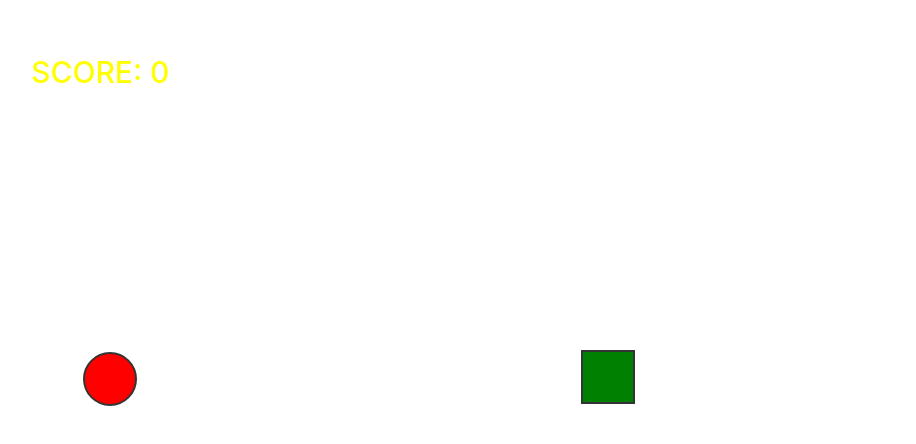
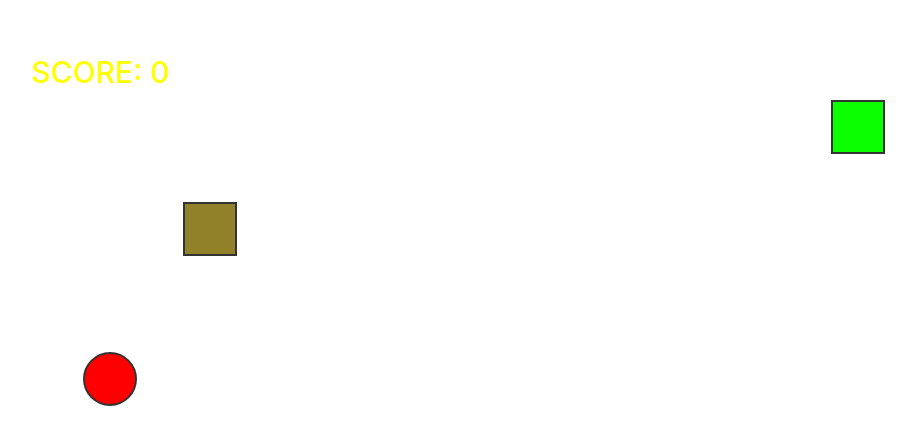
Before and after one commit to MicahEhrlich/snake-react, a React (Vite) app: page / in a window 1280 px wide. Shown: the top 444 px of the page, without its empty margins (69-985 px from the left). Built offline with nearby package versions, Linux system fonts and the light colour scheme.

Commit message:
improved code + divided to files + added obstacle collision

```diff
--- /dev/null
+++ b/src/components/Game.styles.ts
@@ -0,0 +1,51 @@
+import styled from "styled-components";
+
+export const Food = styled.div<{ $left: number; $top: number }>`
+  width: 50px;
+  height: 50px;
+  border-radius: 50%;
+  background: #ff0000;
+  border: 2px solid #333;
+  position: fixed;
+  margin: 2px;
+  left: ${(props: { $left: number }) => props.$left * 50}px;
+  top: ${(props: { $top: number }) => props.$top * 50}px;
+`;
+
+export const Obstacle = styled.div<{ $left: number; $top: number }>`
+  width: 50px;
+  height: 50px;
+  background: #918129;
+  border: 2px solid #333;
+  position: fixed;
+  margin: 2px;
+  left: ${(props: { $left: number }) => props.$left * 50}px;
+  top: ${(props: { $top: number }) => props.$top * 50}px;
+`;
+
+export const SnakePart = styled.div<{ part: { x: number; y: number } }>`
+  position: absolute;
+  top: ${(props) => props.part.y * 50}px;
+  left: ${(props) => props.part.x * 50}px;
+  width: 50px;
+  height: 50px;
+  background: #0CFF00;
+  border: 2px solid #333;
+`;
+
+export const ScoreBoard = styled.div`
+  position: absolute;
+  top: 50px;
+  left: 100px;
+  font-weight: 500;
+  font-size: 30px;
+  color: yellow;
+`;
+
+export const GameOver = styled.div`
+  font-weight: 600;
+  font-size: 70px;
+  color: red;
+  top: 50%;
+  left: 50%;
+`;
--- a/src/components/Game.tsx
+++ b/src/components/Game.tsx
@@ -1,88 +1,44 @@
 import { useEffect, useState } from "react";
-import styled from 'styled-components';
+import {
+  generateRandomPosition,
+  isSnakeSelfCollide,
+  setRandomItemPosition,
+} from "../utils/helpers";
+import { GameOver, ScoreBoard, Food, SnakePart, Obstacle } from "./Game.styles";
 
 const GAME_SPEED = 200;
 
-type SnakePart = {
+const defaultStartPosition = { x: 18, y: 8 };
+
+const defaultObstaclePosition = { x: 5, y: 4 };
+
+type GamePosition = {
   x: number;
   y: number;
-}
+};
 
 const enum DIRECTION {
-    UP = 'up',
-    DOWN = 'down',
-    LEFT = 'left',
-    RIGHT = 'right'
-}
-
-const Food = styled.div<{ $left: number; $top: number }>`
-    width: 50px;
-    height: 50px;
-    border-radius: 50%;
-    background: #ff0000;
-    border: 2px solid #333;
-    position: fixed;
-    margin: 2px;
-    left: ${(props: { $left: number; }) => props.$left * 50}px;
-    top: ${(props: { $top: number; }) => props.$top * 50}px;
-`;
-
-const SnakePart = styled.div<{ part: { x: number, y: number } }>`
-    position: absolute;
-    top: ${props => props.part.y * 50}px;
-    left: ${props => props.part.x * 50}px;
-    width: 50px;
-    height: 50px;
-    background: green;
-    border: 2px solid #333;
-`;
-
-const ScoreBoard = styled.div`
-    position: absolute;
-    top: 50px;
-    left: 100px;
-    font-weight: 500;
-    font-size: 30px;
-    color: yellow;
-`;
-
-const GameOver = styled.div`
-    font-weight: 600;
-    font-size: 70px;
-    color: red;
-    top: 50%;
-    left: 50%;
-`;
-
-const generateRandomPosition = () => {
-    const x = Math.floor(Math.random() * 10 + 2);
-    const y = Math.floor(Math.random() * 10 + 2);
-
-    return { x, y };
+  UP = "up",
+  DOWN = "down",
+  LEFT = "left",
+  RIGHT = "right",
 }
 
 export const Game = () => {
-    const [direction, setDirection] = useState(DIRECTION.UP);
-    const [left, setLeft] = useState(200);
-    const [bottom, setBottom] = useState(200);
-    const [snakeParts, setSnakeParts] = useState([{ x: 13, y: 13 }]);
-    const [food, setFood] = useState(generateRandomPosition());
+  const [direction, setDirection] = useState<DIRECTION>(DIRECTION.UP);
+  const [snakeParts, setSnakeParts] = useState<GamePosition[]>([
+    defaultStartPosition,
+  ]);
+  const [food, setFood] = useState<GamePosition>(generateRandomPosition());
   const [score, setScore] = useState(0);
   const [gameOver, setGameOver] = useState(false);
 
   useEffect(() => {
     const interval = setInterval(() => {
       if (!gameOver) {
+        const head = { ...snakeParts[0] };
         switch (direction) {
           default:
-                    case DIRECTION.UP: setBottom((bottom) => bottom + 50); break;
-                    case DIRECTION.DOWN: setBottom((bottom) => bottom - 50); break;
-                    case DIRECTION.LEFT: setLeft((left) => left - 50); break;
-                    case DIRECTION.RIGHT: setLeft((left) => left + 50); break;
-                }
-
-                const head = { ...snakeParts[0] };
-                switch (direction) {
           case DIRECTION.UP:
             head.y--;
             break;
@@ -95,93 +51,62 @@ export const Game = () => {
           case DIRECTION.RIGHT:
             head.x++;
             break;
-                    default:
-                        break;
         }
-
         const updatedSnake = [head, ...snakeParts.slice(0, -1)];
         setSnakeParts(updatedSnake);
       }
-        }, Math.max(GAME_SPEED - score, 30))
-        return () => { clearInterval(interval); }
-    }, [direction, snakeParts])
+    }, Math.max(GAME_SPEED - score / 2, 30));
+    return () => {
+      clearInterval(interval);
+    };
+  }, [direction, snakeParts, gameOver, score]);
 
   useEffect(() => {
-        checkCollision()
-        if (direction === DIRECTION.UP && bottom > window.innerHeight) {
-            setBottom(0);
-        }
-        else if (direction === DIRECTION.DOWN && bottom < 0) {
-            setBottom(window.innerHeight);
-        }
-        else if (direction === DIRECTION.RIGHT && left > window.innerWidth) {
-            setLeft(0);
-        }
-        else if (direction === DIRECTION.LEFT && left < 0) {
-            setLeft(window.innerWidth);
-        }
-
+    checkCollision();
     snakeParts.forEach((part) => {
       if (direction === DIRECTION.UP && part.y < 3) {
         part.y = Math.floor(window.innerHeight / 50) - 3;
-            }
-            else if (direction === DIRECTION.DOWN && ((part.y + 3) * 50) > window.innerHeight) {
+      } else if (
+        direction === DIRECTION.DOWN &&
+        (part.y + 3) * 50 > window.innerHeight
+      ) {
         part.y = 2;
-            }
-            else if (direction === DIRECTION.RIGHT && ((part.x + 4) * 50) > window.innerWidth) {
+      } else if (
+        direction === DIRECTION.RIGHT &&
+        (part.x + 4) * 50 > window.innerWidth
+      ) {
         part.x = 2;
-            }
-            else if (direction === DIRECTION.LEFT && (part.x < 3)) {
+      } else if (direction === DIRECTION.LEFT && part.x < 3) {
         part.x = Math.floor(window.innerWidth / 50) - 3;
       }
-        })
-    }, [bottom, left])
+    });
+  }, [snakeParts]);
 
   const keyDownHandler = (event: React.KeyboardEvent<HTMLDivElement>) => {
     switch (event.code) {
-            case "ArrowUp": direction !== DIRECTION.DOWN && setDirection(DIRECTION.UP); break;
-            case "ArrowDown": direction !== DIRECTION.UP && setDirection(DIRECTION.DOWN); break;
-            case "ArrowLeft": direction !== DIRECTION.RIGHT && setDirection(DIRECTION.LEFT); break;
-            case "ArrowRight": direction !== DIRECTION.LEFT && setDirection(DIRECTION.RIGHT); break;
+      case "ArrowUp":
+        direction !== DIRECTION.DOWN && setDirection(DIRECTION.UP);
+        break;
+      case "ArrowDown":
+        direction !== DIRECTION.UP && setDirection(DIRECTION.DOWN);
+        break;
+      case "ArrowLeft":
+        direction !== DIRECTION.RIGHT && setDirection(DIRECTION.LEFT);
+        break;
+      case "ArrowRight":
+        direction !== DIRECTION.LEFT && setDirection(DIRECTION.RIGHT);
+        break;
     }
   };
 
-    const setRandomFoodPosition = () => {
-        let foodPositionIsInSnake = true;
-        let newFoodPosition = { x: 0, y: 0 };
-        while (foodPositionIsInSnake) {
-            foodPositionIsInSnake = false;
-            newFoodPosition = generateRandomPosition();
-            snakeParts.forEach((part) => {
-                if (part.x === newFoodPosition.x && part.y === newFoodPosition.y) {
-                    foodPositionIsInSnake = true;
-                }
-            })
-        }
-        setFood(newFoodPosition);
-    }
-
-    const isDuplicatePart = (item: SnakePart, arr: SnakePart[]) => {
-        return arr.some((el: SnakePart) => item.x === el.x && item.y === el.y);
-    }
-
-    const isSnakeSelfCollide = () => {
-        const uniqueSnakeParts: SnakePart[] = [];
-        snakeParts.forEach((part) => {
-            if (!isDuplicatePart(part, uniqueSnakeParts)) {
-                uniqueSnakeParts.push(part);
-            }
-        });
-        return uniqueSnakeParts.length < snakeParts.length;
-    }
-
   const checkCollision = () => {
-        if (isSnakeSelfCollide()) {
+    if (
+      (snakeParts[0].x === defaultObstaclePosition.x &&
+        snakeParts[0].y === defaultObstaclePosition.y) ||
+      isSnakeSelfCollide(snakeParts)
+    ) {
       setGameOver(true);
-        }
-        else if (
-            snakeParts[0].x === food.x && snakeParts[0].y === food.y
-        ) {
+    } else if (snakeParts[0].x === food.x && snakeParts[0].y === food.y) {
       setScore((score) => score + 10);
       const head = { ...snakeParts[0] };
       switch (direction) {
@@ -201,24 +126,24 @@ export const Game = () => {
           break;
       }
       setSnakeParts([...snakeParts, { x: head.x, y: head.y }]);
-            setRandomFoodPosition();
+      const newFoodPosition = setRandomItemPosition(snakeParts);
+      setFood(newFoodPosition);
     }
-    }
+  };
   return (
     <>
       {gameOver && <GameOver>GAME OVER!</GameOver>}
       <ScoreBoard>{`SCORE: ${score}`}</ScoreBoard>
       <div tabIndex={0} onKeyDown={keyDownHandler}>
         <Food $left={food.x} $top={food.y} />
-
-                {snakeParts.map((part, index) =>
-                    <SnakePart
-                        part={part}
-                        key={index}
-
+        <Obstacle
+          $left={defaultObstaclePosition.x}
+          $top={defaultObstaclePosition.y}
         />
-                )}
+        {snakeParts.map((part, index) => (
+          <SnakePart part={part} key={index} />
+        ))}
       </div>
     </>
-    )
+  );
 };
--- /dev/null
+++ b/src/types.ts
@@ -0,0 +1,11 @@
+export type GamePosition = {
+    x: number;
+    y: number;
+  };
+
+export const enum DIRECTION {
+    UP = "up",
+    DOWN = "down",
+    LEFT = "left",
+    RIGHT = "right",
+  }
--- /dev/null
+++ b/src/utils/helpers.ts
@@ -0,0 +1,37 @@
+import { GamePosition } from "../types";
+
+export const generateRandomPosition = (): GamePosition => {
+    const x = Math.floor(Math.random() * 10 + 2);
+    const y = Math.floor(Math.random() * 10 + 2);
+
+    return { x, y };
+};
+
+export const setRandomItemPosition = (arr: GamePosition[]) => {
+    let foodPositionIsInSnake = true;
+    let newFoodPosition = { x: 0, y: 0 };
+    while (foodPositionIsInSnake) {
+        foodPositionIsInSnake = false;
+        newFoodPosition = generateRandomPosition();
+        arr.forEach((part) => {
+            if (part.x === newFoodPosition.x && part.y === newFoodPosition.y) {
+                foodPositionIsInSnake = true;
+            }
+        });
+    }
+    return newFoodPosition;
+};
+
+export const isDuplicatePart = (item: GamePosition, arr: GamePosition[]) => {
+    return arr.some((el: GamePosition) => item.x === el.x && item.y === el.y);
+};
+
+export const isSnakeSelfCollide = (snake: GamePosition[]) => {
+    const uniqueSnakeParts: GamePosition[] = [];
+    snake.forEach((part) => {
+        if (!isDuplicatePart(part, uniqueSnakeParts)) {
+            uniqueSnakeParts.push(part);
+        }
+    });
+    return uniqueSnakeParts.length < snake.length;
+};
```
Lines whose indentation alone changed are shown as unchanged.
